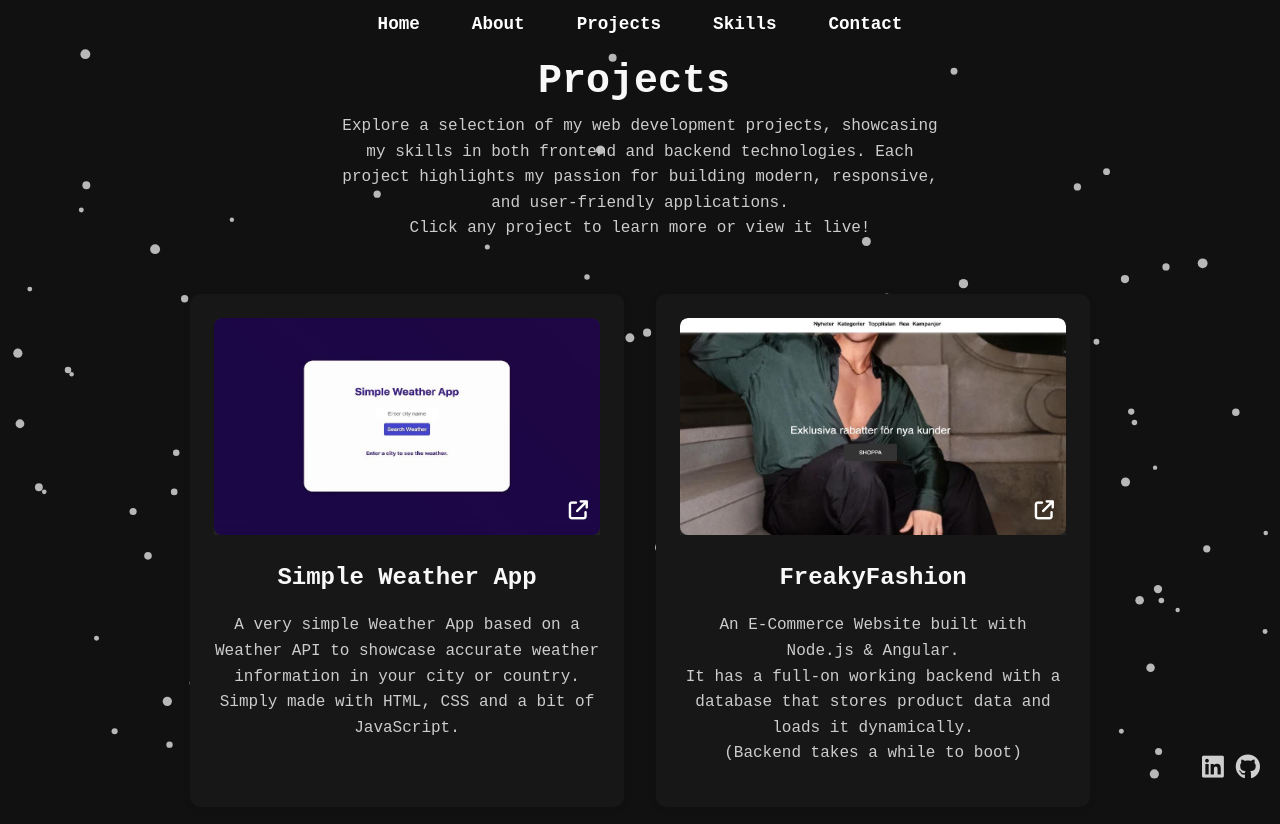
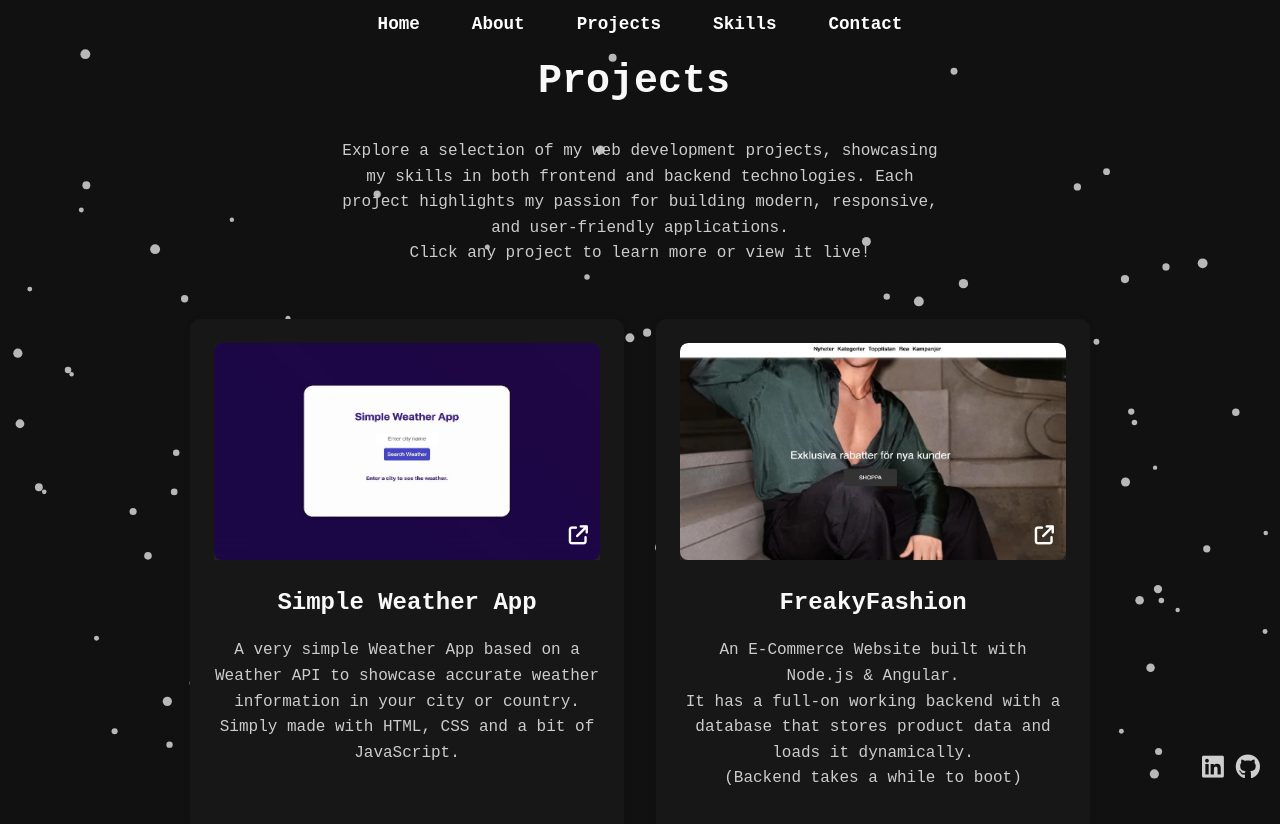
Before and after one commit to KallinDev/portfolio-react, a React (Vite) app: page /projects in a window 1280 px wide. Shown: the top 824 px of the page. Built offline with nearby package versions, Linux system fonts and the light colour scheme.

Commit message:
fixed a few styling errors

```diff
--- a/src/index.css
+++ b/src/index.css
@@ -339,8 +339,7 @@ body {
 
 .projects-description {
   font-size: 1rem;
-  margin-left: 20px;
-  margin-right: 20px;
+  margin-top: 25px;
   color: #ccc;
   text-align: center;
   margin-bottom: 20px;
```
